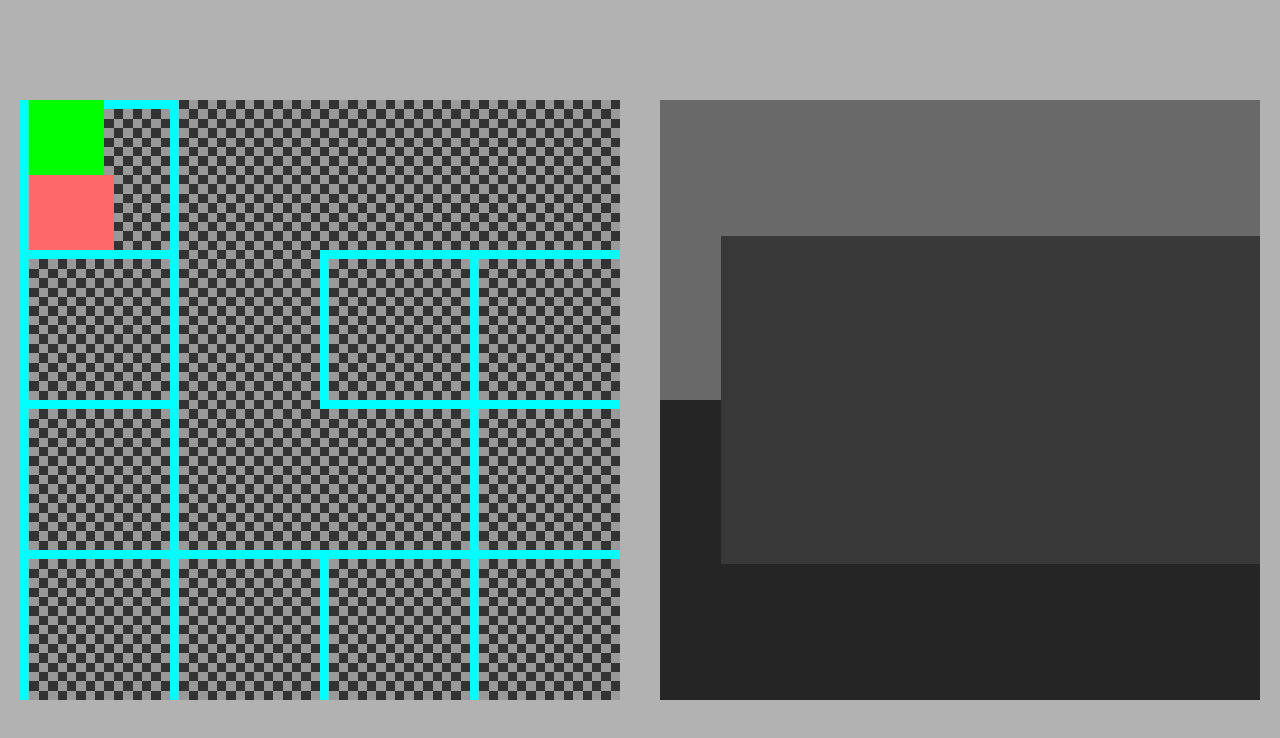
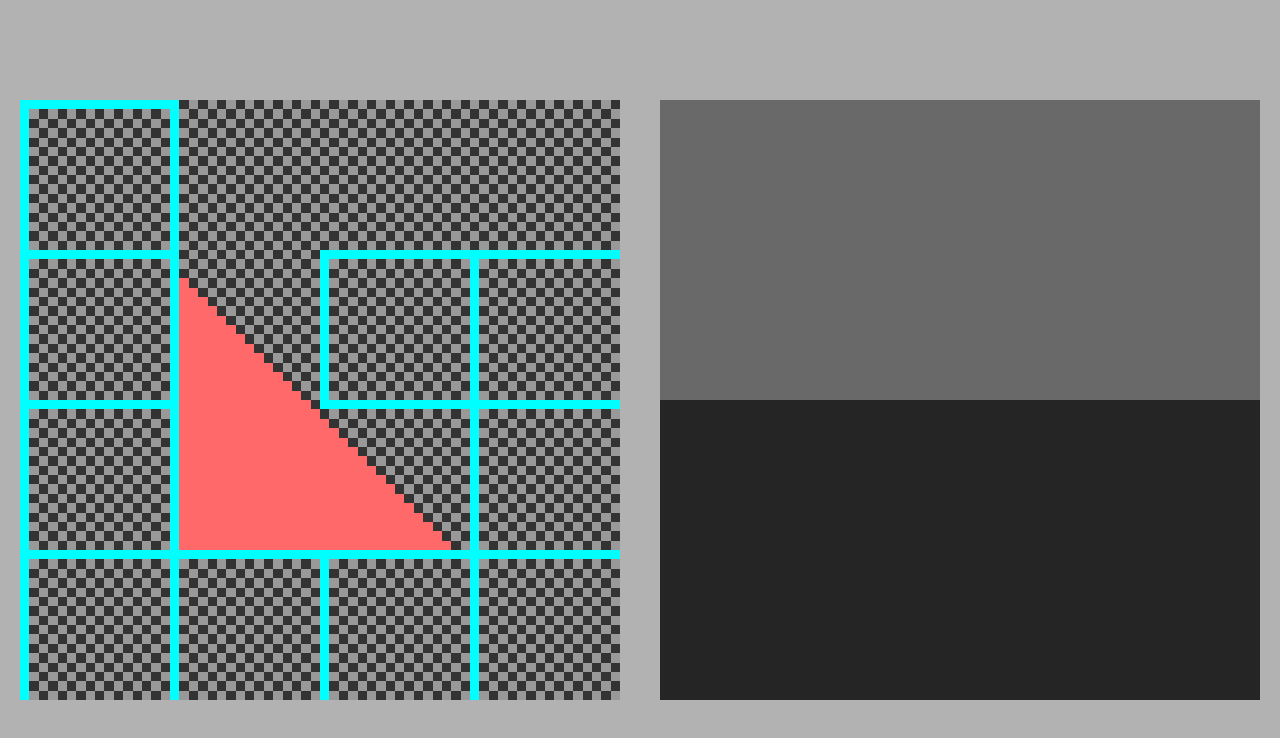
Before and after one commit to MadsGET/Raycasting, a plain HTML site: page index.html in a window 1280 px wide. Drawn offline with Linux system fonts and the light colour scheme.

Commit message:
Somwhat working growcast

```diff
--- a/index.html
+++ b/index.html
@@ -29,11 +29,11 @@
 
                 // Draw functions here
                 grid.DrawGrid(ctx);
-                player.Draw(ctx);
-                renderer.Draw(player.rayData);
+                // player.Draw(ctx);
+                // renderer.Draw(player.rayData);
 
-                let ray = new Ray(new Vector(24, 2), new Vector(0, 1), 512);
-                ray.Growcast();
+                let ray = new Ray(new Vector(17, 18), new Vector(0, 1), 512);
+                ray.Growcast(new Vector(1, 1));
             };
 
             function ClearScreen()
--- a/scripts/raycast.js
+++ b/scripts/raycast.js
@@ -26,13 +26,13 @@ class Ray
         this.maxLength = maxLength;
     }
 
-    Cast()
+    Cast(origin = this.origin, direction = this.direction, maxLength = this.maxLength)
     {
         let ctx = canvas.getContext('2d');
-        for(let i = 1; i < this.maxLength +1; i++)
+        for(let i = 1; i < maxLength +1; i++)
         {
             // Calculate the new position.
-            let newPosition = this.origin.Add(new Vector(this.direction.x * i, this.direction.y * i));
+            let newPosition = origin.Add(new Vector(direction.x * i, direction.y * i));
 
             // Check if this node is closed.
             let currentIndex = grid.FetchNodeIndex(newPosition);
@@ -47,9 +47,16 @@ class Ray
         return this.maxLength;
     }
 
-    Growcast()
+    Growcast(direction)
     {
-        return null;
+        let length = this.Cast();
+
+        for(let i = 0; i < length; i++)
+        {
+            let newPosition = this.origin.Add( new Vector(direction.x * i, direction.y * i));
+            console.log(newPosition.ToString());
+            this.Cast(newPosition);
+        }
     }
 
     DrawToCanvas(position, color, ctx)
```
